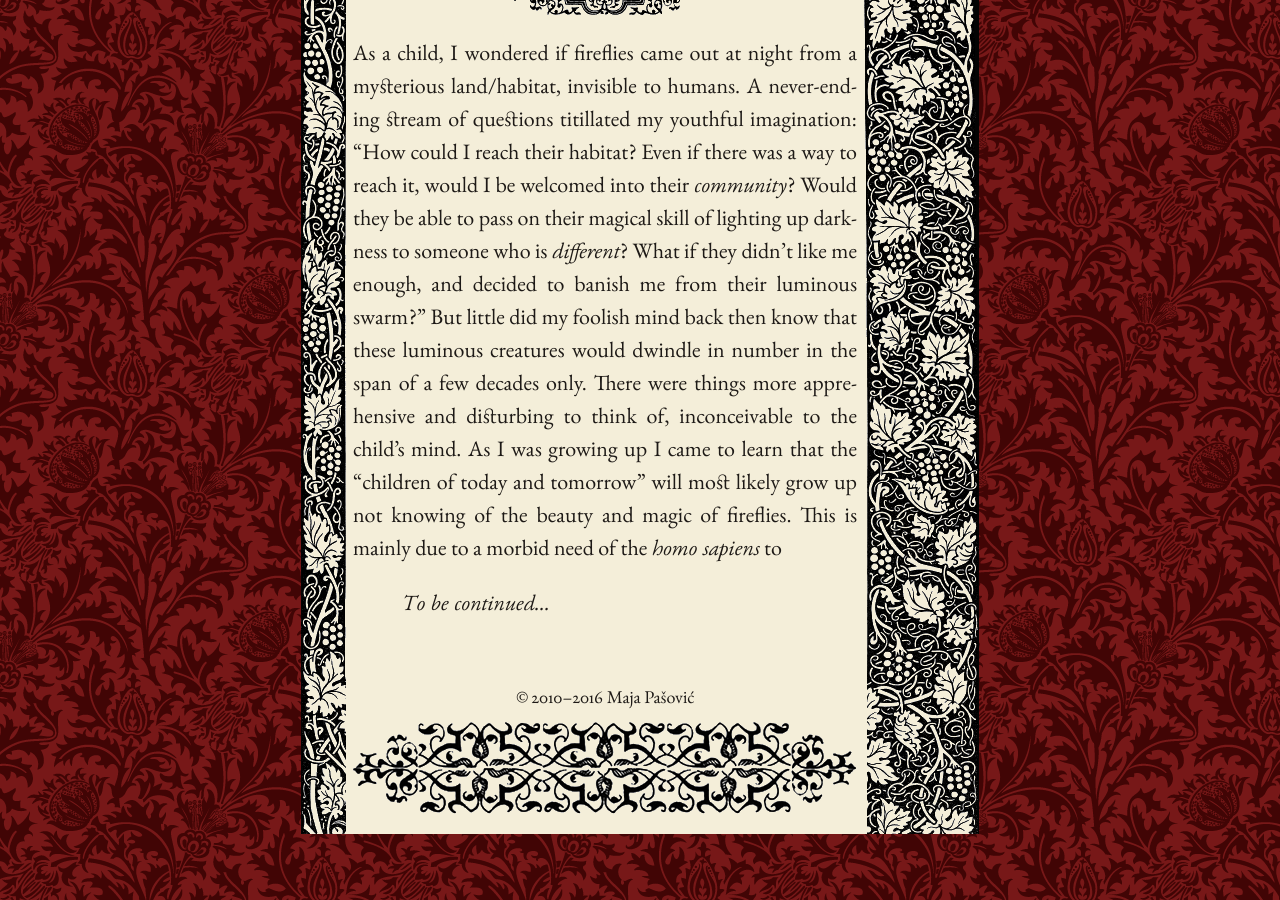
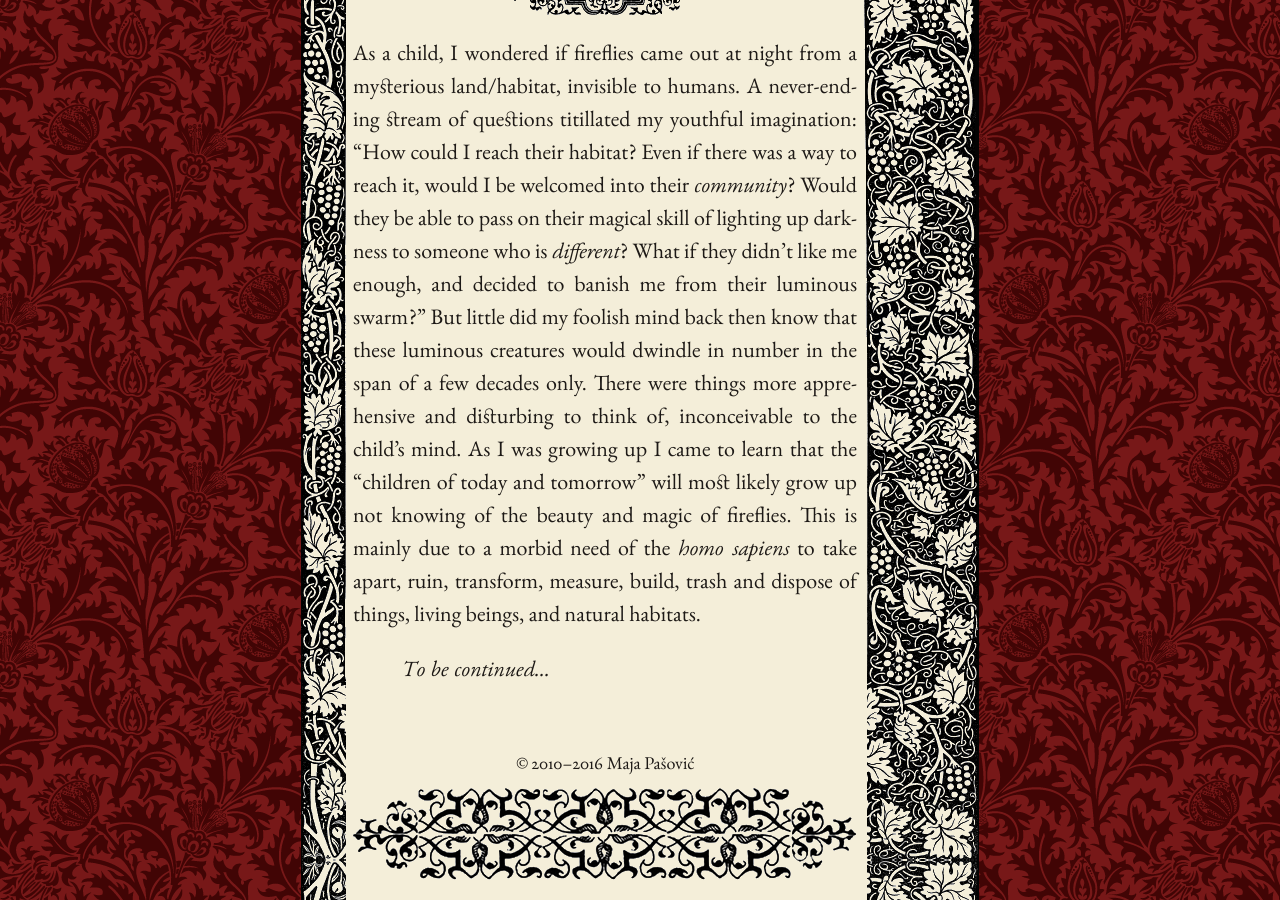
Before and after one commit to mpasovic/majapasovic.org, a Jekyll site: the page built from _posts/2016-07-06-a-lamenting-song-for-fireflies-progressive-destruction-of-the-environment-and-its-consequences.md, in a window 1280 px wide and 900 px high, scrolled down 2101 px. Built offline with Jekyll 4.4.1, drawn with Linux system fonts in a browser that asks for light colours; nearby versions of some CDN libraries.

Commit message:
Updated 2016-07-06-a-lamenting-song-for-fireflies-progressive-destruction-of-the-environment-and-its-consequences.md

```diff
--- a/_posts/2016-07-06-a-lamenting-song-for-fireflies-progressive-destruction-of-the-environment-and-its-consequences.md
+++ b/_posts/2016-07-06-a-lamenting-song-for-fireflies-progressive-destruction-of-the-environment-and-its-consequences.md
@@ -23,6 +23,6 @@
    A path in the forest, lit by a swarm of fireflies at night.
 
 *****
-As a child, I wondered if fireflies came out at night from a mysterious land/habitat, invisible to humans. A never-ending stream of questions titillated my youthful imagination: "How could I reach their habitat? Even if there was a way to reach it, would I be welcomed into their *community*? Would they be able to pass on their magical skill of lighting up darkness to someone who is *different*? What if they didn't like me enough, and decided to banish me from their luminous swarm?" But little did my foolish mind back then know that these luminous creatures would dwindle in number in the span of a few decades only. There were things more apprehensive and disturbing to think of, inconceivable to the child's mind. As I was growing up I came to learn that the "children of today and tomorrow" will most likely grow up not knowing of the beauty and magic of fireflies. This is mainly due to a morbid need of the *homo sapiens* to
+As a child, I wondered if fireflies came out at night from a mysterious land/habitat, invisible to humans. A never-ending stream of questions titillated my youthful imagination: "How could I reach their habitat? Even if there was a way to reach it, would I be welcomed into their *community*? Would they be able to pass on their magical skill of lighting up darkness to someone who is *different*? What if they didn't like me enough, and decided to banish me from their luminous swarm?" But little did my foolish mind back then know that these luminous creatures would dwindle in number in the span of a few decades only. There were things more apprehensive and disturbing to think of, inconceivable to the child's mind. As I was growing up I came to learn that the "children of today and tomorrow" will most likely grow up not knowing of the beauty and magic of fireflies. This is mainly due to a morbid need of the *homo sapiens* to take apart, ruin, transform, measure, build, trash and dispose of things, living beings, and natural habitats.
 
 *To be continued...*
```
